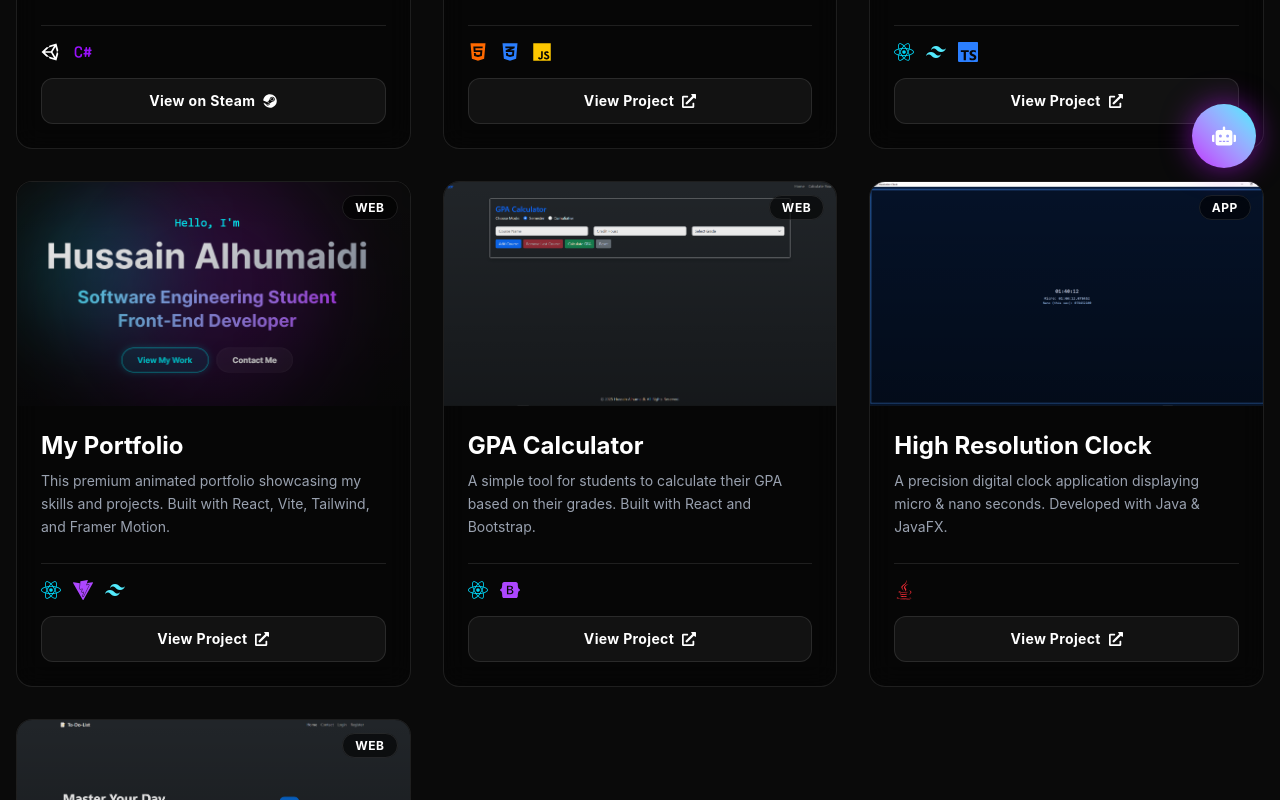
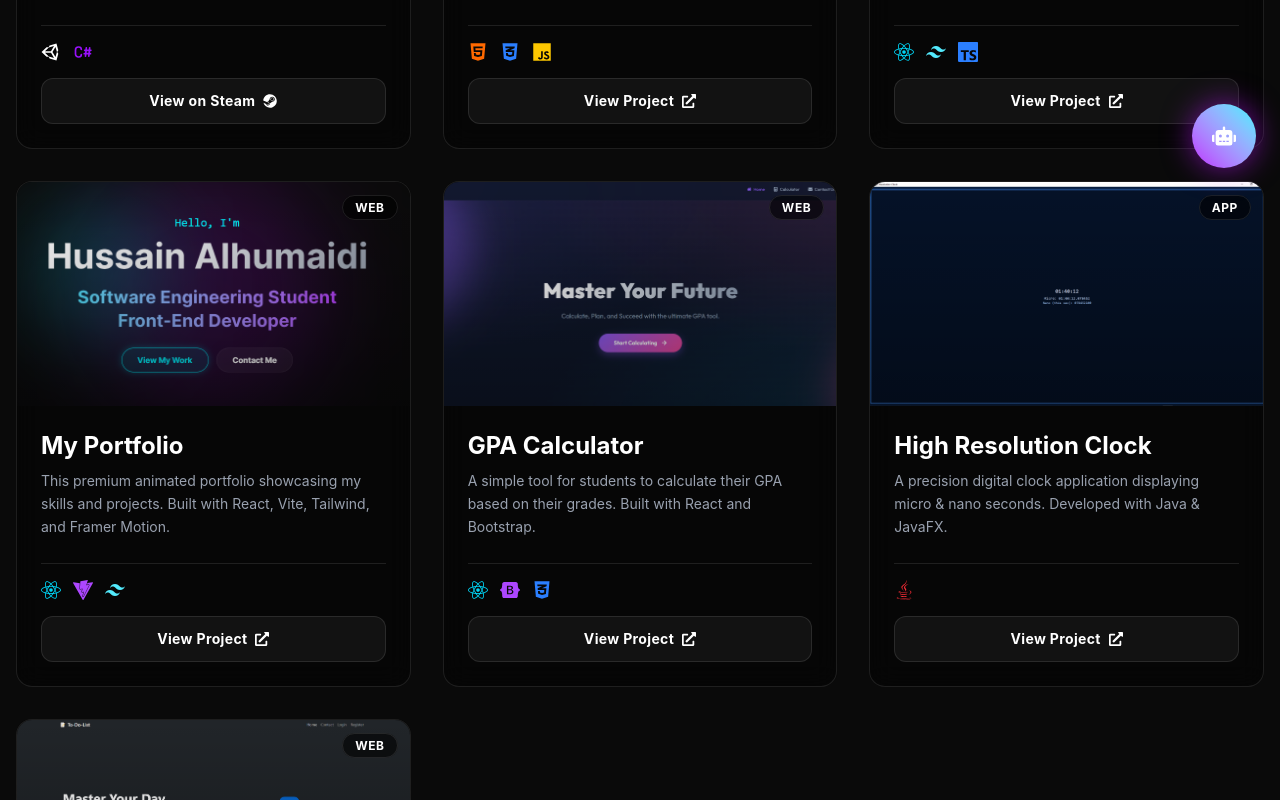
Before and after one commit to Darkness947/Portfolio-Hussain, a React (Vite) app: page /Projects in a window 1280 px wide. Shown: the part 608-1408 px from the top of the page. Built offline with nearby package versions, Linux system fonts and the light colour scheme.

Commit message:
Fixed bugs

```diff
--- a/src/pages/Projects.jsx
+++ b/src/pages/Projects.jsx
@@ -7,7 +7,7 @@ import { TbBrandCSharp } from "react-icons/tb";
 import imgDarkness from '../assets/prosimg/pros2.png';
 import imgSchedule from '../assets/prosimg/pros1.png';
 import imgPortfolio from '../assets/prosimg/portfolio-new.png';
-import imgGpa from '../assets/prosimg/pros4.png';
+import imgGpa from '../assets/prosimg/gpapro.png';
 import imgClock from '../assets/prosimg/pros5.png';
 import imgTodo from '../assets/prosimg/pros6.png';
 import imgAlgo from '../assets/prosimg/algo.png';
@@ -46,7 +46,7 @@ const projectsData = [
     {
         key: 'gpa',
         img: imgGpa,
-        stack: [<FaReact className="text-cyan-400" />, <SiBootstrap className="text-purple-500" />],
+        stack: [<FaReact className="text-cyan-400" />, <SiBootstrap className="text-purple-500" />, <FaCss3Alt className="text-blue-500" />],
         link: 'https://gpa-calc-dev.netlify.app',
         type: 'web'
     },
```
Also changed, not shown: src/assets/prosimg/gpapro.png (added).
